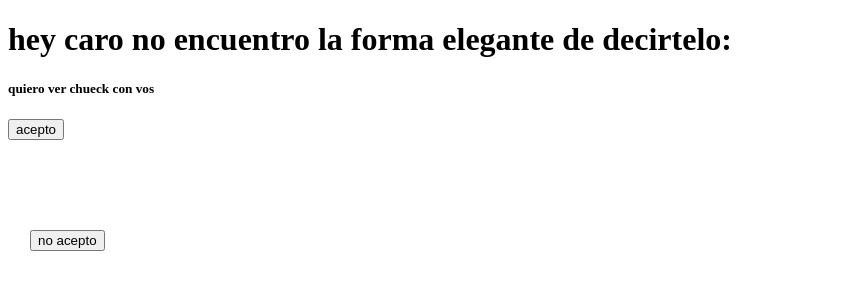
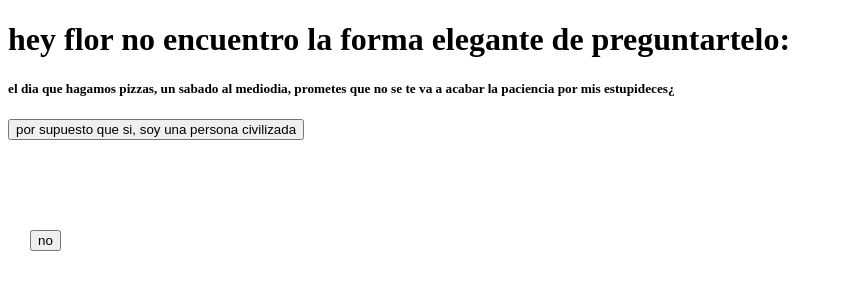
Before and after one commit to Novak-Fenocchio/asdw, a plain HTML site: page index.html in a window 1280 px wide. Shown: the whole page, without its empty margins (0-843 px from the left). Drawn offline with nearby package versions, Linux system fonts and the light colour scheme.

Commit message:
Update index.html

```diff
--- a/index.html
+++ b/index.html
@@ -26,13 +26,13 @@
 </head>
 <body>
     <h1>
-    hey caro no encuentro la forma elegante de decirtelo:
+    hey flor no encuentro la forma elegante de preguntartelo:
     </h1>
 
 
-    <h5>quiero ver chueck con vos</h5>
-    <input type="button" id='acepto' value="acepto">
-    <input type="button" id='noacepto' value="no acepto">
+    <h5>el dia que hagamos pizzas, un sabado al mediodia, prometes que no se te va a acabar la paciencia por mis estupideces¿ </h5>
+    <input type="button" id='acepto' value="por supuesto que si, soy una persona civilizada">
+    <input type="button" id='noacepto' value="no">
 
 
     <script
@@ -44,7 +44,7 @@
 
     <script>
         $('#acepto').on('click', function(){
-            alert('teamo');
+            alert('muchasgracias');
             alert('ahora apreta que no.');
         })
 
@@ -55,7 +55,7 @@
         let veces = 0;
 
         $('#noacepto').on('click', function(){
-            $("#noacepto").css("top", `${getRandomArbitrary(0,700)}px`);
+            $("#noacepto").css("top", `${getRandomArbitrary(0,300)}px`);
             $("#noacepto").css("left", `${getRandomArbitrary(0,300)}px`);
             veces++;
             if(veces == 3)
```
